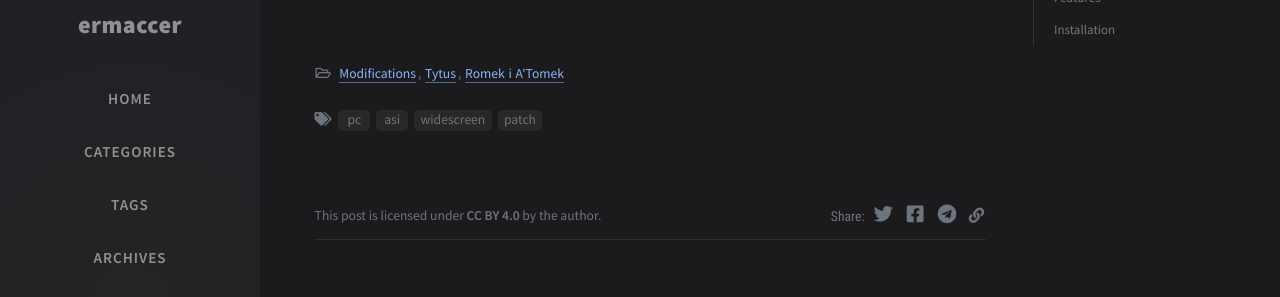
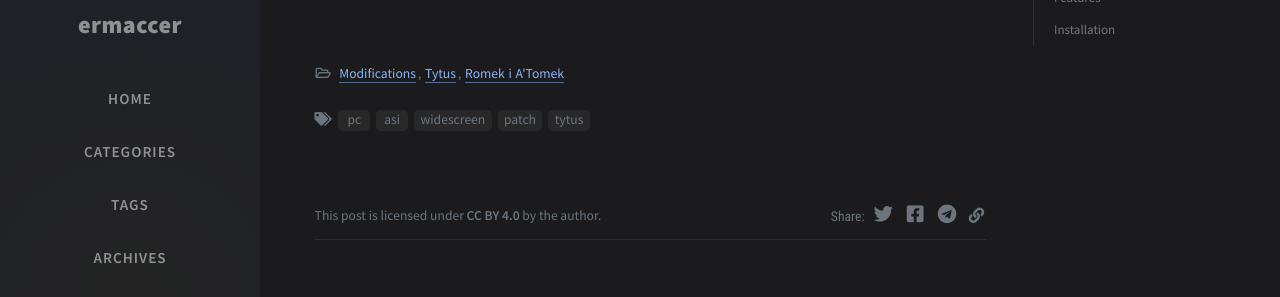
Before and after one commit to ermaccer/ermaccer.github.io, a Jekyll site: the page built from _posts/plugins/2021-02-28-tytus-resolution-patch.md, in a window 1280 px wide and 900 px high, scrolled down 897 px. Shown: the part 149-446 px from the top of the window. Built offline with Jekyll 4.4.1, drawn with Linux system fonts in a browser that asks for light colours; nearby versions of some CDN libraries; comment, search, counter and statistics services are not loaded.

Commit message:
tytus patch

```diff
--- a/_posts/plugins/2021-02-28-tytus-resolution-patch.md
+++ b/_posts/plugins/2021-02-28-tytus-resolution-patch.md
@@ -2,7 +2,7 @@
 title: Resolution Patch - Tytus, Romek i A'Tomek
 date: 2021-02-28 15:24:00 +0200
 categories: [Modifications, Tytus, Romek i A'Tomek]
-tags: [pc, asi, widescreen, patch]
+tags: [pc, asi, widescreen, patch, tytus]
 pin: true
 ---
 ## Introduction
--- /dev/null
+++ b/tags/tytus.html
@@ -0,0 +1,5 @@
+---
+layout: tag
+title: tytus
+tag: tytus
+---
```
